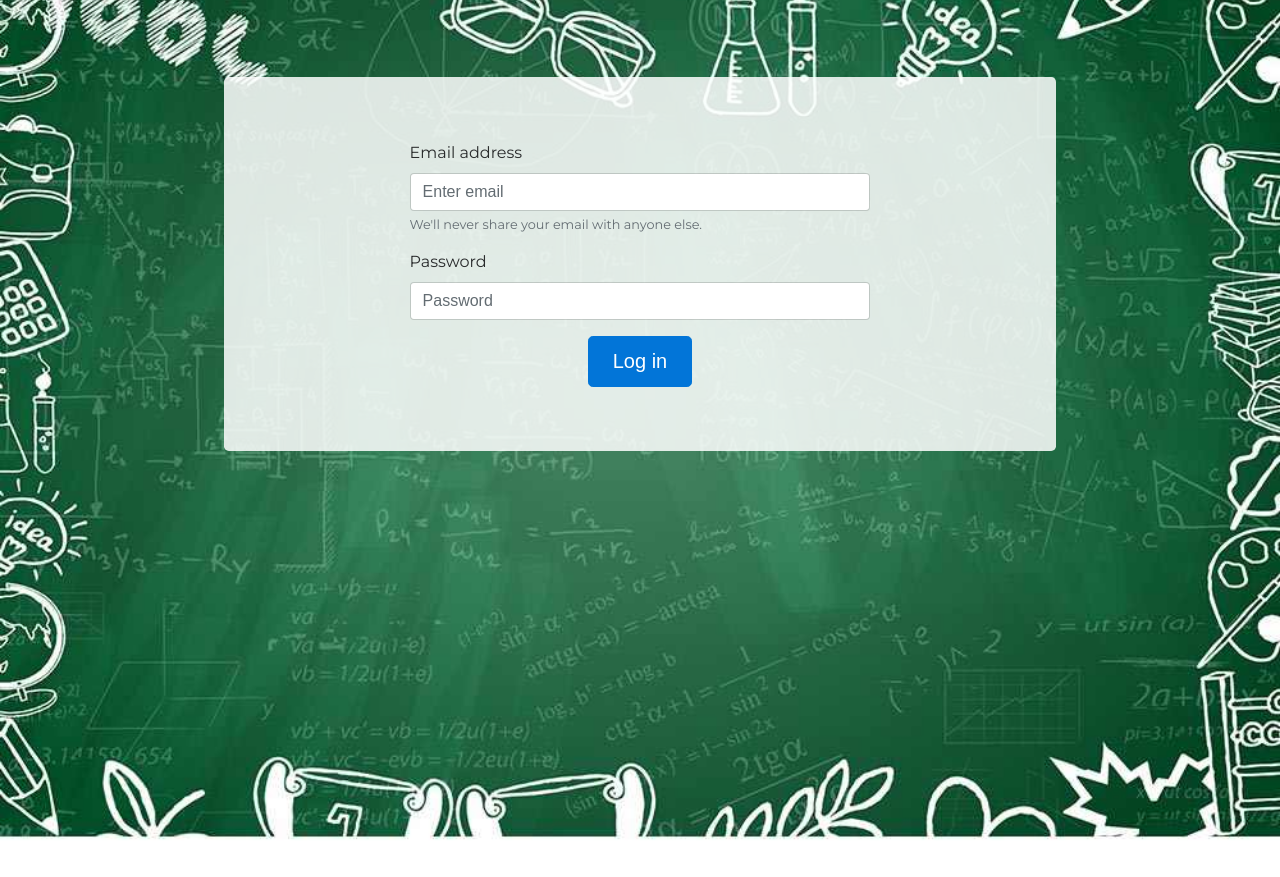
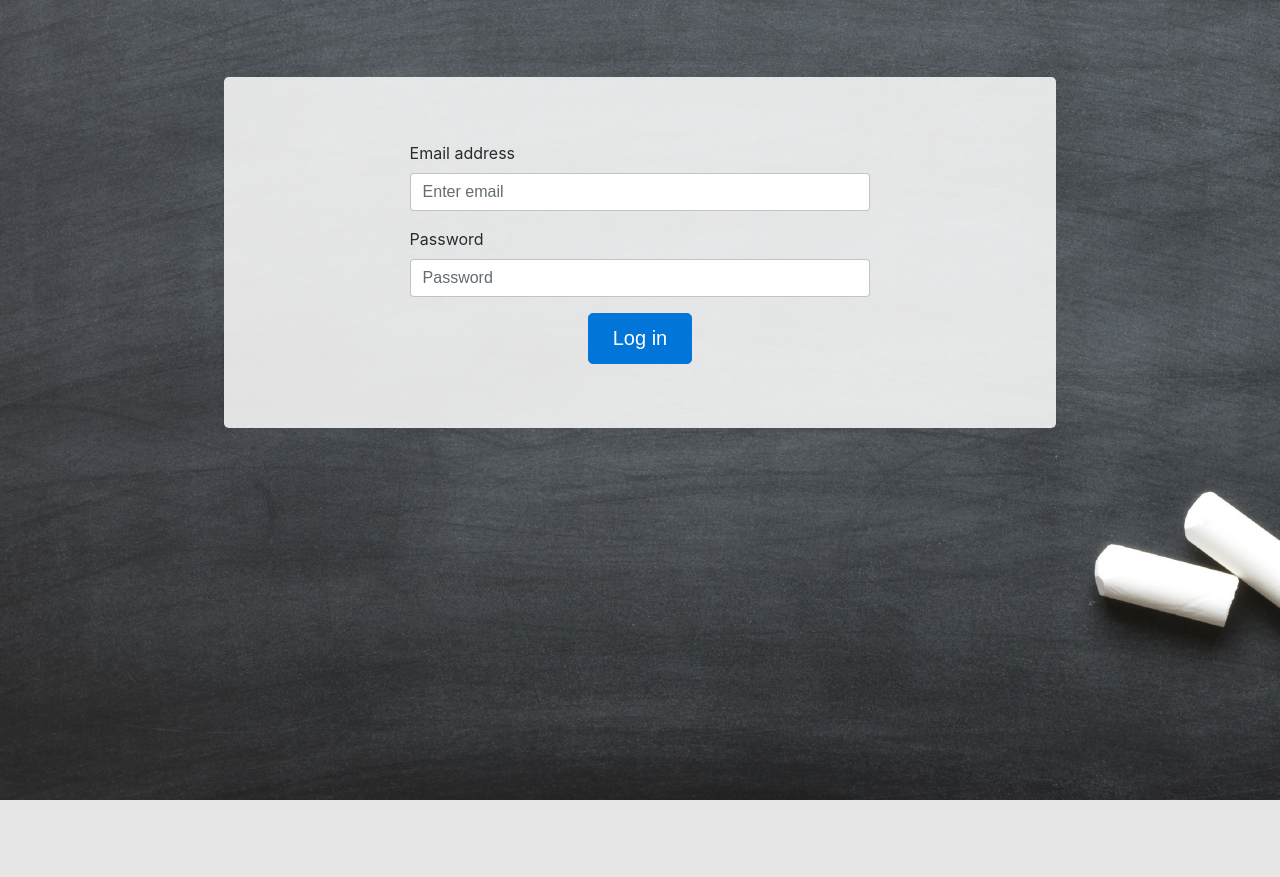
Before and after one commit to abhishekmagdum/eduLEAP, a PHP site: page /loginTeacher.html in a window 1280 px wide. After the commit the page ends 800 px from the top, so only its background shows below. Run offline with PHP 8.4, Linux system fonts and the light colour scheme.

Commit message:
updated teacher login

```diff
--- a/css/loginTeacher.css
+++ b/css/loginTeacher.css
@@ -5,9 +5,9 @@ html {
 }
 
 body {
-  font-family: 'Montserrat', sans-serif;
   /* background-image: url("https://mdbootstrap.com/img/Photos/Horizontal/Nature/full page/img(20).jpg"); */
-  background-image: url("../images/blackboard.jpg");
+  position: fixed;
+  background-image: url("../images/chalkboard-background.jpg");
   background-size: cover;
   background-position: center;
 }
@@ -16,7 +16,6 @@ body {
   width: 65%;
   margin-top:6%;
   margin-left: 17.5%;
-  margin-right: 69px;
   background: rgba(255, 255, 255, 0.85);
 }
 
--- a/loginTeacher.html
+++ b/loginTeacher.html
@@ -21,7 +21,7 @@
         <div class="form-group">
           <label for="exampleInputEmail1">Email address</label>
           <input type="email" class="form-control" id="exampleInputEmail1" aria-describedby="emailHelp" placeholder="Enter email">
-          <small id="emailHelp" class="form-text text-muted">We'll never share your email with anyone else.</small>
+
         </div>
         <div class="form-group">
           <label for="exampleInputPassword1">Password</label>
```
Also changed, not shown: images/chalkboard-background.jpg (added).
